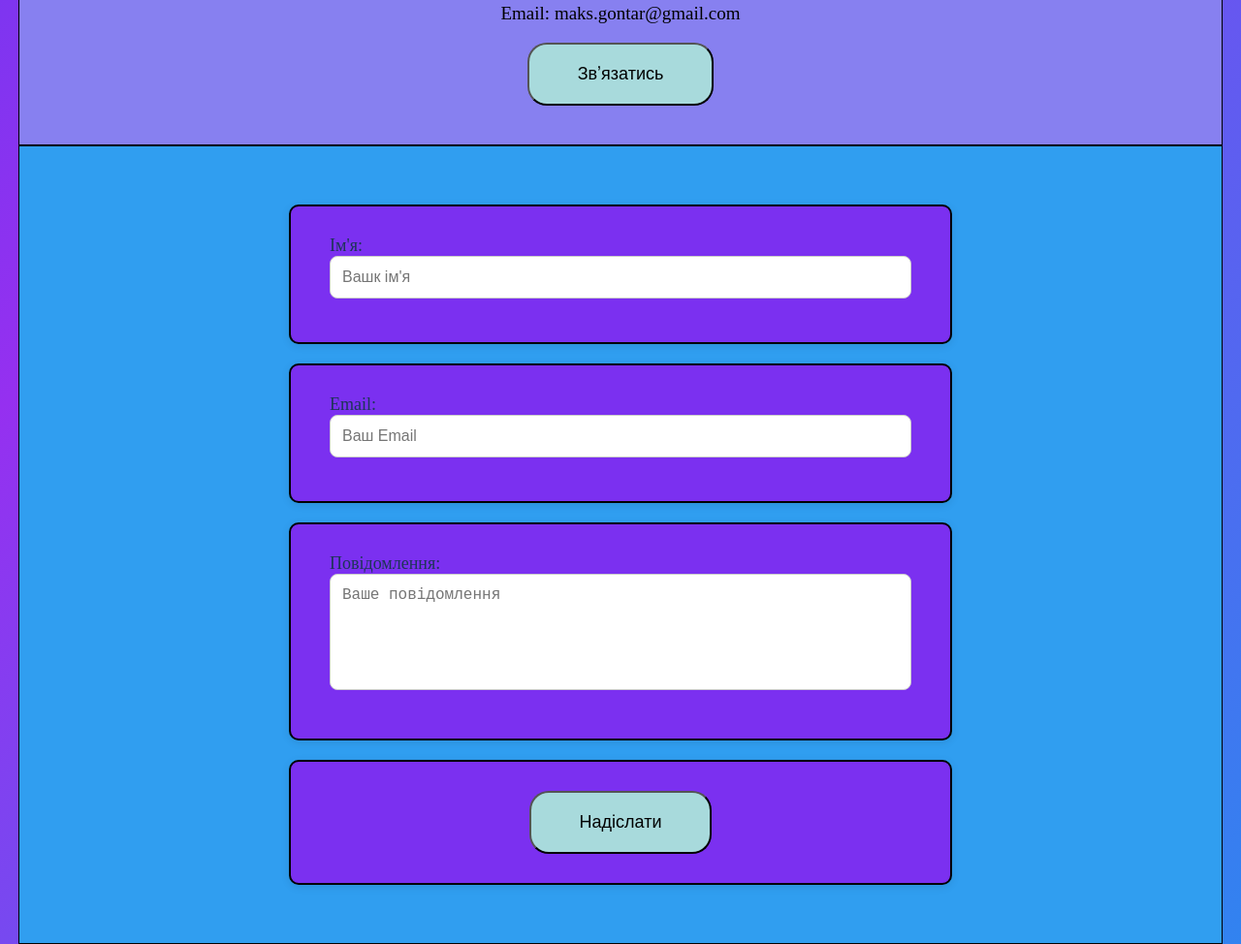
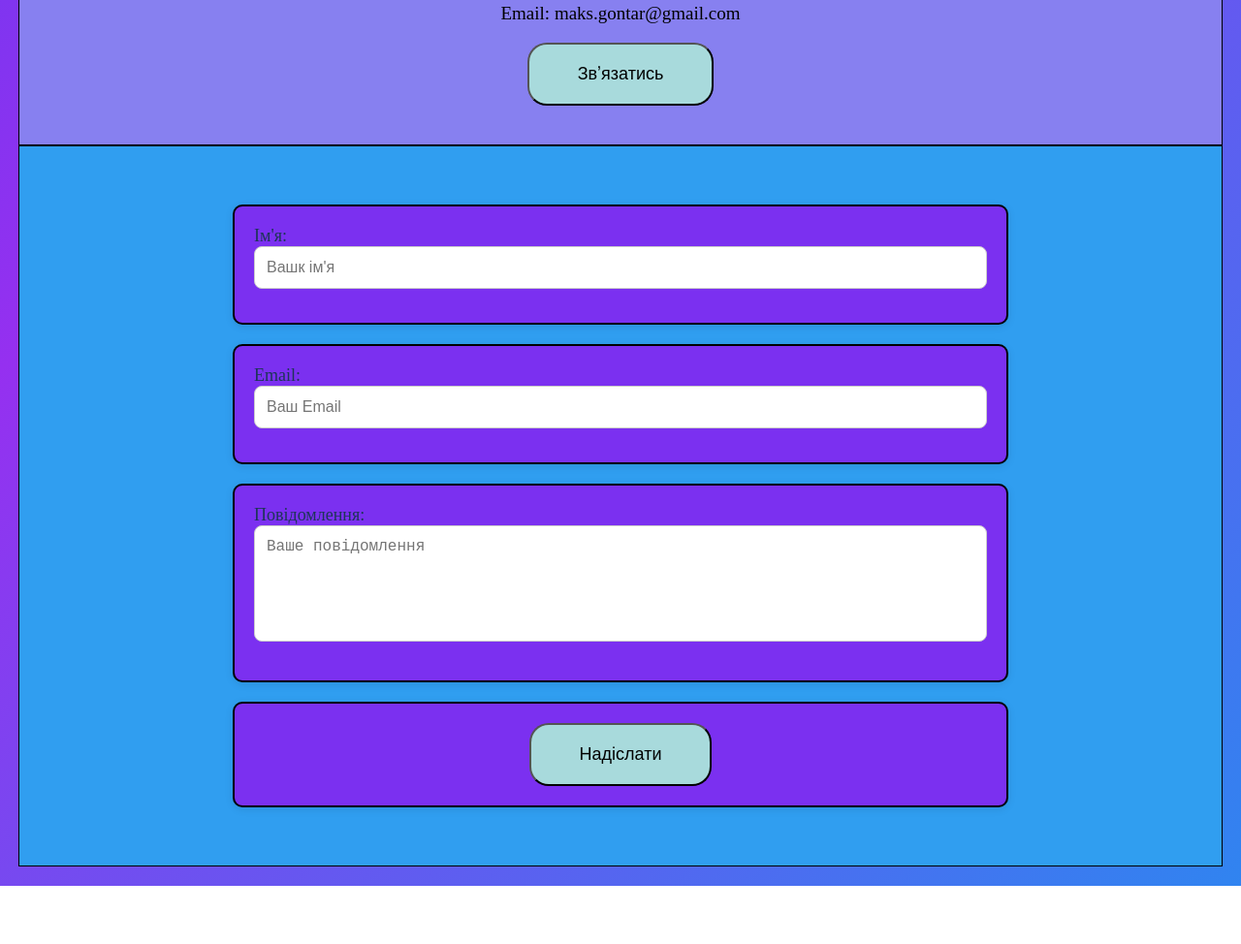
Before and after one commit to iGexi/firs, a plain HTML site: page index.html in a window 1280 px wide. Shown: the part 1429-2403 px from the top of the page at 97% size. After the commit the page ends 2343 px from the top, so only its background shows below. Drawn offline with Linux system fonts and the light colour scheme.

Commit message:
оновлення сайту

```diff
--- a/index.html
+++ b/index.html
@@ -47,6 +47,7 @@
 		</section>
 
 		<section class="form-section">
+			<div class="form-wrapper">
 			<form>
 			<div class="input-card">
 			  <label>Ім'я:</label>
@@ -64,6 +65,7 @@
 			  <button class="button-input-card">Надіслати</button>
 			</div>
 			</form>
+			</div>
 		</section>
 
 	</body>
--- a/style.css
+++ b/style.css
@@ -141,11 +141,17 @@ header h1 {
 
 .form-section {
   border: solid 1px;
-  margin: 0px auto 20px auto;
+  margin: 0 auto 20px auto;
   max-width: 1200px;
   background-color: #309EF0;
   font-size: 18px;
   padding: 60px 20px;
+}
+
+.form-wrapper {
+  max-width: 800px;
+  width: 100%;
+  margin: 0 auto;
 }
 
 form {
@@ -153,6 +159,7 @@ form {
   flex-direction: column;
   align-items: center;
   gap: 20px;
+  width: 100%;
 }
 
 label {
@@ -184,13 +191,14 @@ textarea {
 }
 
 .input-card {
+  width: 100%;
   background-color: #7B30F0;
-  padding: 30px 40px;
+  padding: 20px;
   border-radius: 10px;
-  flex: 1;
-  min-width: 600px;
+  max-width: 100%;
   box-shadow: 0 2px 8px rgba(0,0,0,0.1);
   border: solid 2px;
+  box-sizing: border-box;
 }
 
 .button-input-card {
```
